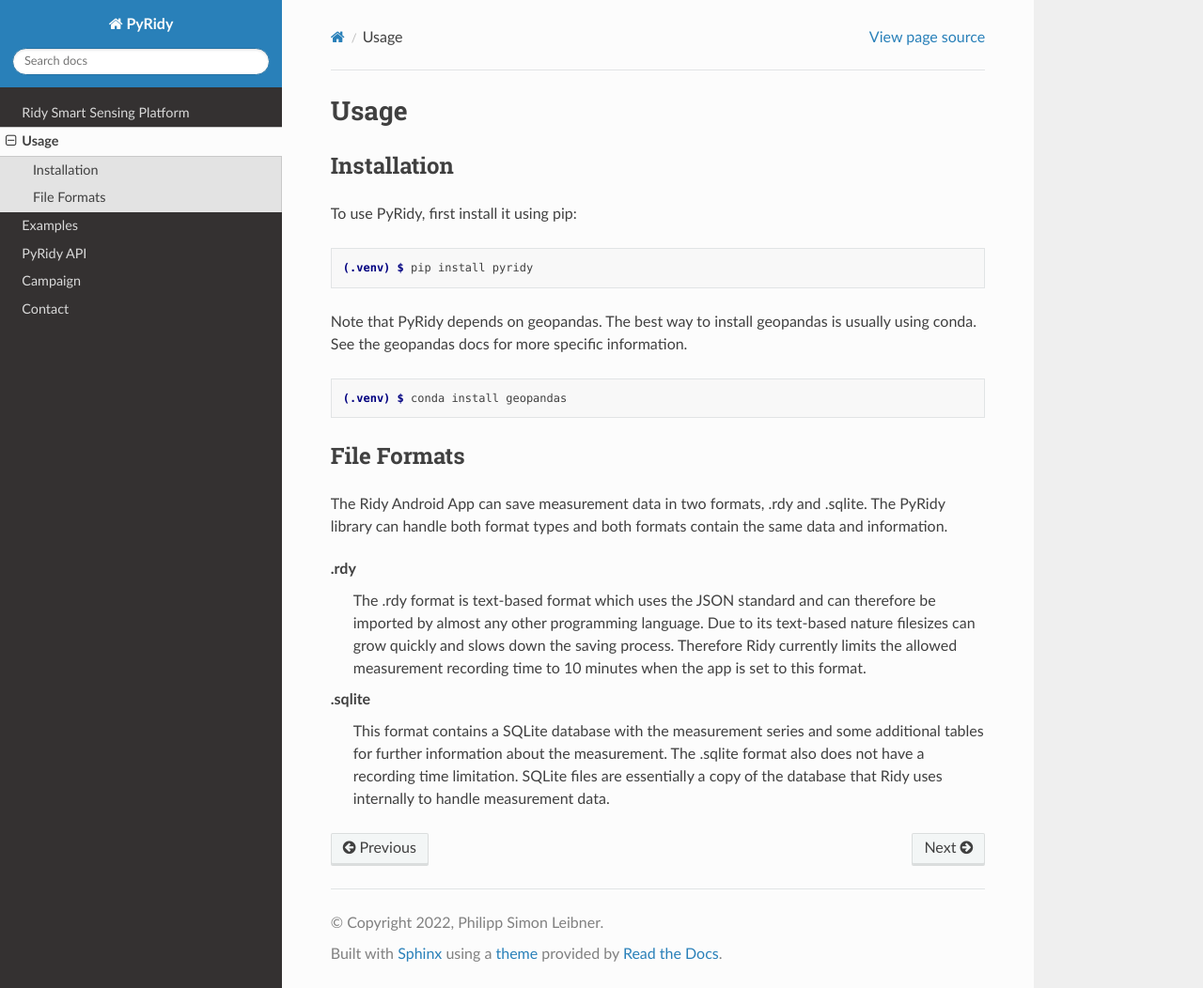
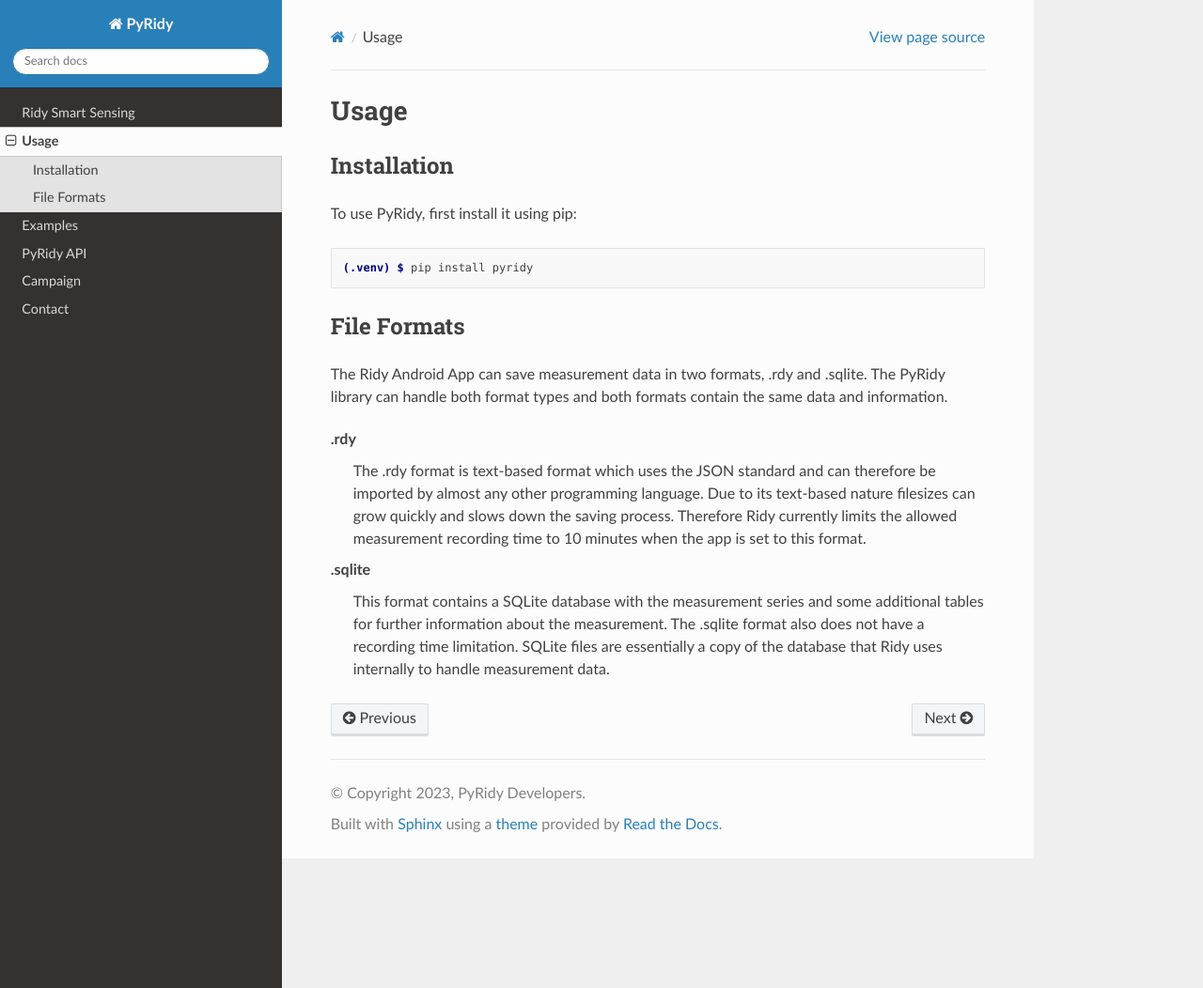
Before and after one commit to ifs-rwth-aachen/PyRidy, a Sphinx documentation site: the page built from docs/source/usage.rst, in a window 1280 px wide and 1052 px high. Shown: the whole window at 94% size. Built offline with Sphinx 7.4.7 and the Read the Docs theme 2.0.0, drawn with Linux system fonts in a browser that asks for light colours; pages that are not in the unit, such as notebooks, are missing from menus.

Commit message:
- Release 0.6.27 - Updated some doc pages - Updated requirements so that pyridy itself does not longer need sphinx dependencies

```diff
--- a/docs/requirements.txt
+++ b/docs/requirements.txt
@@ -1,7 +1,7 @@
 sphinx==5.0.1
 sphinx_rtd_theme==1.0.0
 readthedocs-sphinx-search==0.1.2
-pyridy==0.9.26
+pyridy==0.9.27
 ipyleaflet==0.17.0
 jupyterlab
 jupyter-packaging
--- a/docs/source/conf.py
+++ b/docs/source/conf.py
@@ -21,11 +21,11 @@
 # -- Project information -----------------------------------------------------
 
 project = 'PyRidy'
-copyright = '2022, Philipp Simon Leibner'
+copyright = '2023, PyRidy Developers'
 author = 'Philipp Simon Leibner'
 
 # The full version, including alpha/beta/rc tags
-release = '0.8.8'
+release = '0.9.26'
 
 # -- General configuration ---------------------------------------------------
 
--- a/docs/source/usage.rst
+++ b/docs/source/usage.rst
@@ -11,13 +11,6 @@
 .. code-block:: console
 
    (.venv) $ pip install pyridy
-
-Note that PyRidy depends on geopandas. The best way to install geopandas is usually using conda.
-See the geopandas docs for more specific information.
-
-.. code-block:: console
-
-   (.venv) $ conda install geopandas
 
 File Formats
 ############
--- a/pyproject.toml
+++ b/pyproject.toml
@@ -1,6 +1,6 @@
 [tool.poetry]
 name = "pyridy"
-version = "0.9.26"
+version = "0.9.27"
 description = "Support library for measurements made with the Ridy Android App"
 authors = ["Philipp Simon Leibner <philipp.leibner@ifs.rwth-aachen.de>"]
 license = "Apache-2.0"
@@ -30,15 +30,11 @@
 scipy = "^1.6.3"
 pyproj = "^3.3.0"
 ipyleaflet = "^0.17.0"
-Sphinx = "^5.0.1"
-sphinx-rtd-theme = "^1.0.0"
 networkx = "^2.6.3"
 HeapDict = "^1.0.1"
 Shapely = "^1.8.1"
 requests-cache = "^0.9.5"
 rwthcolors = "^0.1.6"
-nbsphinx = "^0.8.12"
-pandoc = "^2.3"
 
 [tool.poetry.dev-dependencies]
 
```
Also changed, not shown: docs/source/contact.rst (+6 -1 lines), docs/source/ridy.rst (+11 -12 lines), 1 other file.
